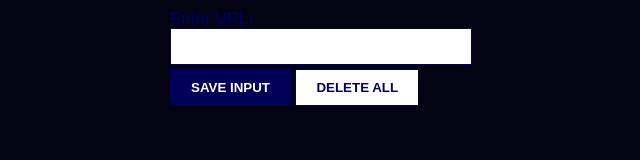
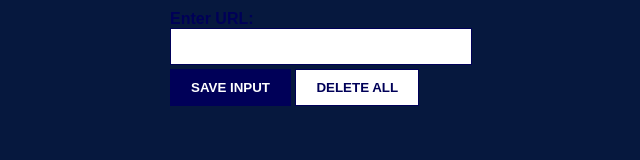
Before and after one commit to Uwais-Bayrakdar/myTabSaver_Mobile, a website built with Vite: page index.html in a window 1280 px wide. Shown: the whole page, without its empty margins (319-959 px from the left). Built offline with nearby package versions, Linux system fonts and the light colour scheme; no server answers.

Commit message:
Update index.css
changed background color to a smoother color

```diff
--- a/index.css
+++ b/index.css
@@ -3,7 +3,7 @@ body {
     padding: 10px;
     font-family: Arial, Helvetica, sans-serif;
     max-width: 302px;
-    background-color: rgb(3, 3, 20);
+    background-color: rgb(6, 24, 62);
 }
 
 label
```
